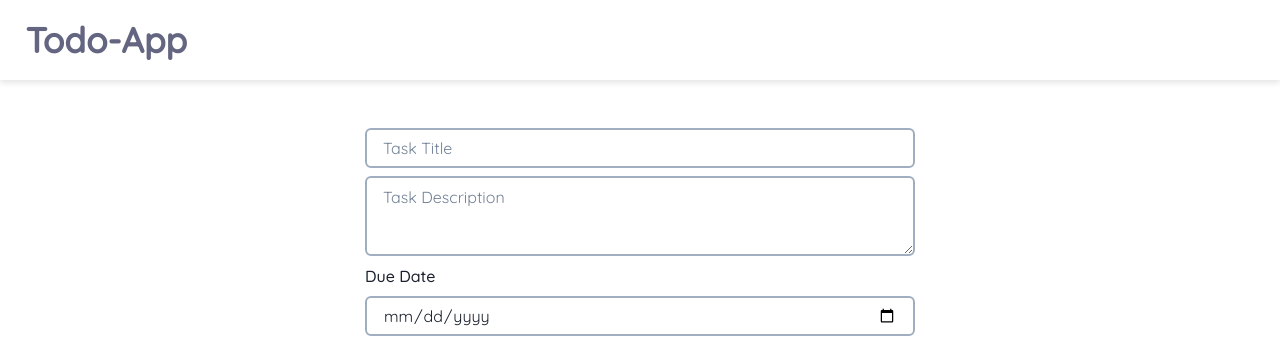
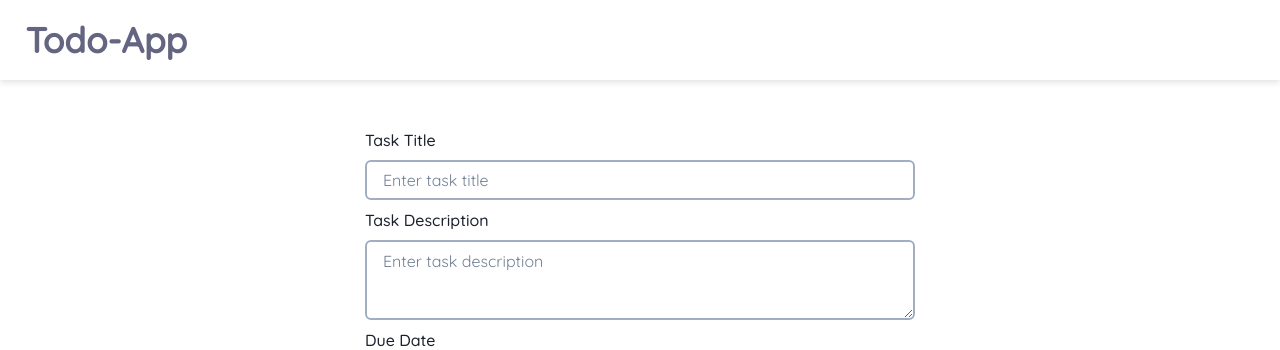
Before and after one commit to miit-daga/To-do-app-frontend, a React (Vite) app in the folder frontend/: page /home in a window 1280 px wide. Shown: the top 350 px of the page. Built offline with nearby package versions, Linux system fonts and the light colour scheme; no server answers.

Commit message:
fix(frontend): refined the UI adding labels for input boxes

```diff
--- a/frontend/src/pages/mainComponent.jsx
+++ b/frontend/src/pages/mainComponent.jsx
@@ -355,9 +355,10 @@ function MainComponent() {
     <div>
       <Navbar />
       <Box as="form" onSubmit={handleSubmit} mb={4} maxW="550px" mx="auto">
+      <FormLabel htmlFor="title">Task Title</FormLabel>
         <Input
           name="title"
-          placeholder="Task Title"
+          placeholder="Enter task title"
           value={newTask.title}
           onChange={handleChange}
           required
@@ -365,9 +366,10 @@ function MainComponent() {
           border="2px"
           borderColor="gray.400"
         />
+        <FormLabel htmlFor="description">Task Description</FormLabel>
         <Textarea
           name="description"
-          placeholder="Task Description"
+          placeholder="Enter task description"
           value={newTask.description}
           onChange={handleChange}
           mb={2}
@@ -550,9 +552,10 @@ function MainComponent() {
           <ModalBody>
             {editingTask && (
               <Box as="form" onSubmit={handleEditSubmit}>
+                <FormLabel htmlFor="title">Task Title</FormLabel>
                 <Input
                   name="title"
-                  placeholder="Task Title"
+                  placeholder="Enter task title"
                   value={editingTask.title}
                   onChange={handleEditChange}
                   required
@@ -560,9 +563,10 @@ function MainComponent() {
                   border="2px"
                   borderColor="gray.400"
                 />
+                <FormLabel htmlFor="description">Task Description</FormLabel>
                 <Textarea
                   name="description"
-                  placeholder="Task Description"
+                  placeholder="Enter task description"
                   value={editingTask.description}
                   onChange={handleEditChange}
                   required
```
